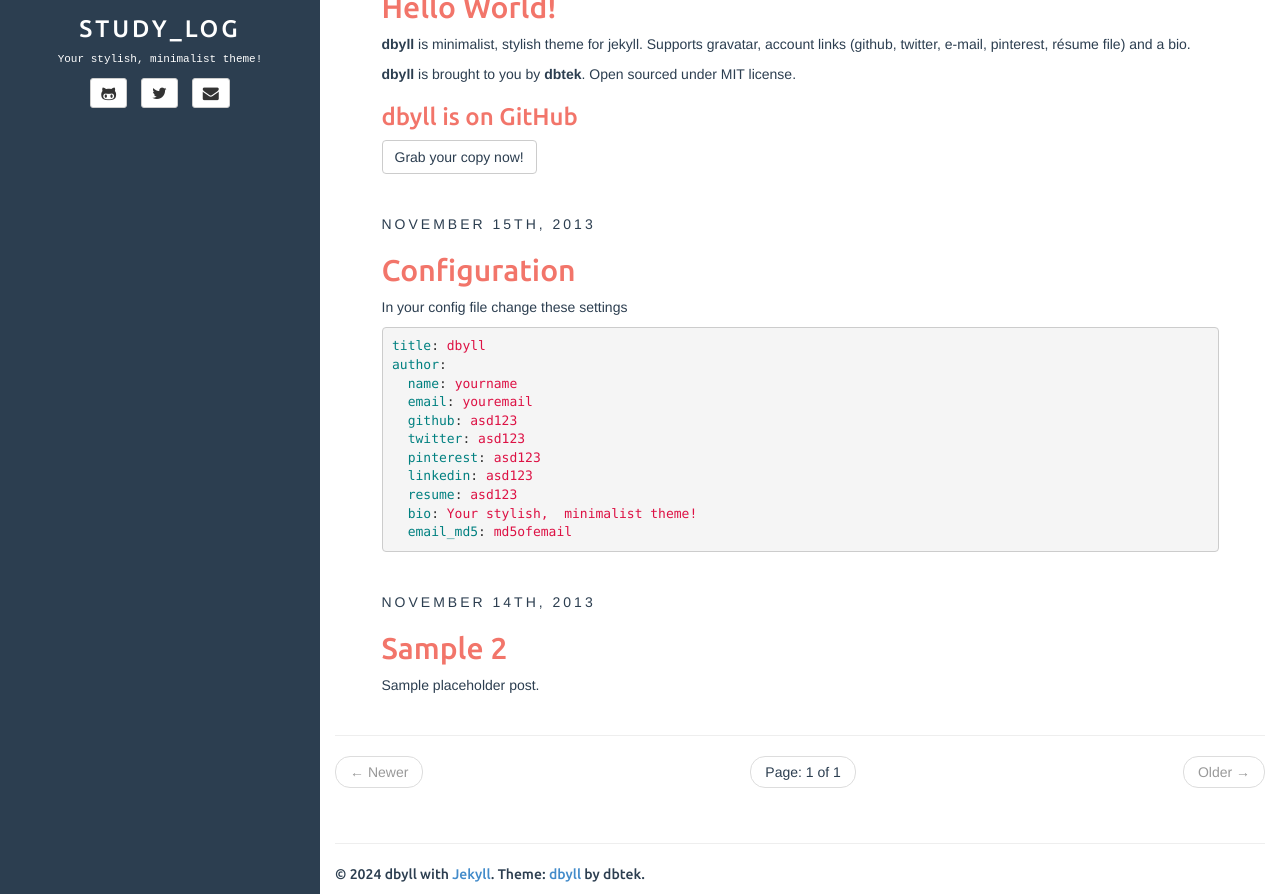
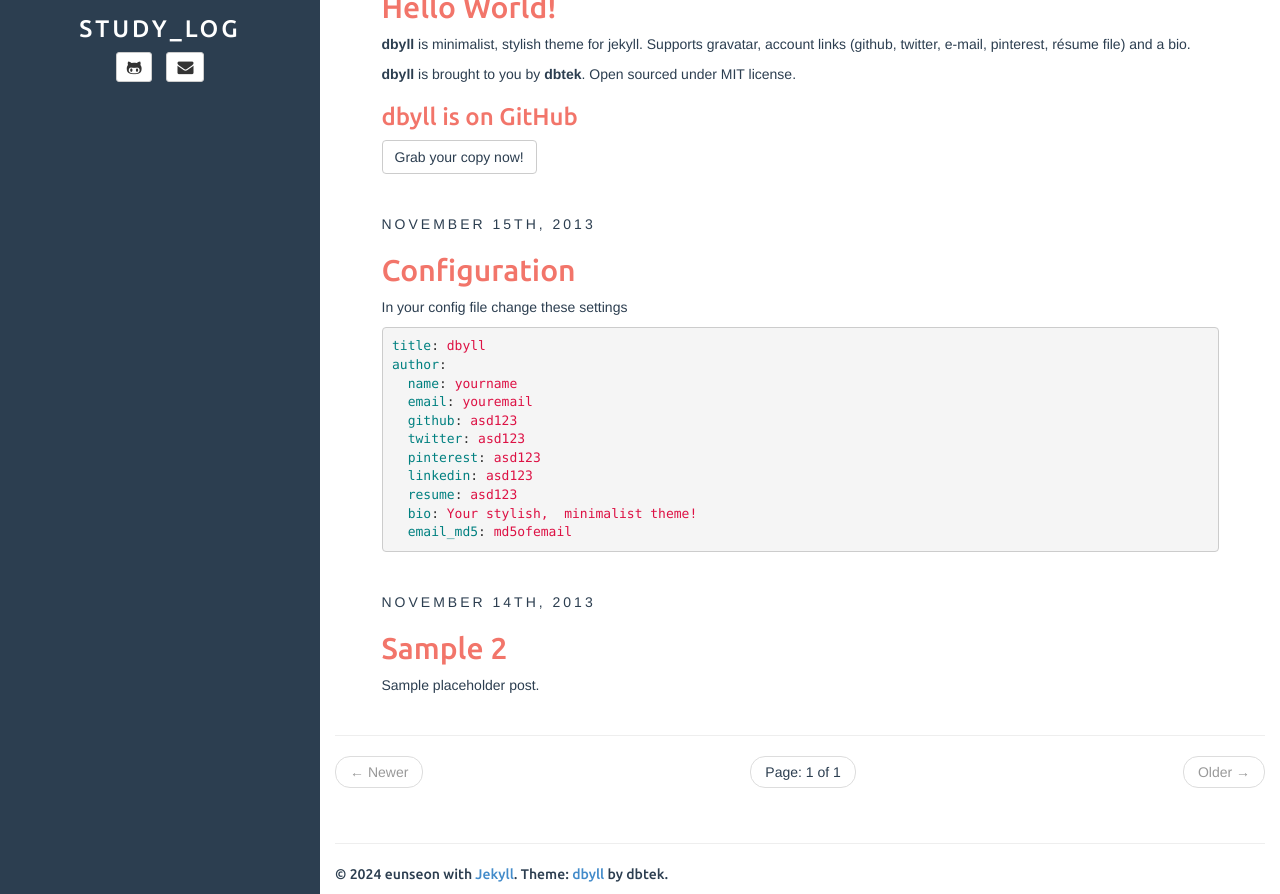
Before and after one commit to eunseon02/eunseon02.github.io, a Jekyll site: the page built from index.html, in a window 1280 px wide and 1176 px high, cut to the strip 282-1176 px from the top of the window. Built offline with Jekyll 4.4.1, drawn with Linux system fonts in a browser that asks for light colours; the list of posts is cut into pages by our own code.

Commit message:
Update _config.yml

```diff
--- a/_config.yml
+++ b/_config.yml
@@ -18,14 +18,14 @@ defaults:
 
 description: Stylish Jekyll Theme
 author:
-  name: dbyll
-  email: dbyll@ismaildemirbilek.com
+  name: eunseon
+  email: eunseon1003@gmail.com
   github: "https://github.com/eunseon02"
-  twitter: dbtek
-  pinterest: asd123
-  linkedin: asd123
-  bio: Your stylish, minimalist theme!
-  email_md5: 726351295ec82e145928582f595aa3aa
+  # twitter: dbtek
+  # pinterest: asd123
+  # linkedin: asd123
+  # bio: Your stylish, minimalist theme!
+  # email_md5: 726351295ec82e145928582f595aa3aa
 
 rss_path: feed.xml
 categories_path: categories.html
```
